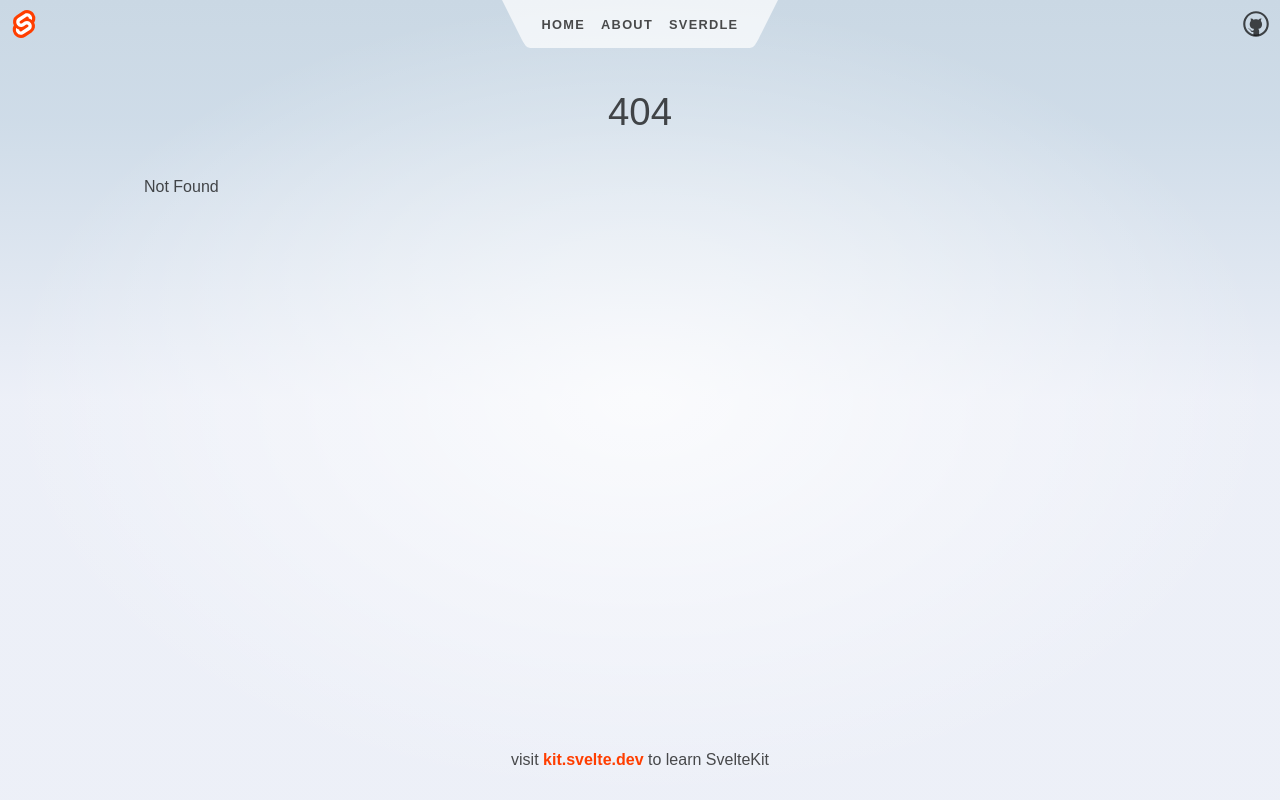
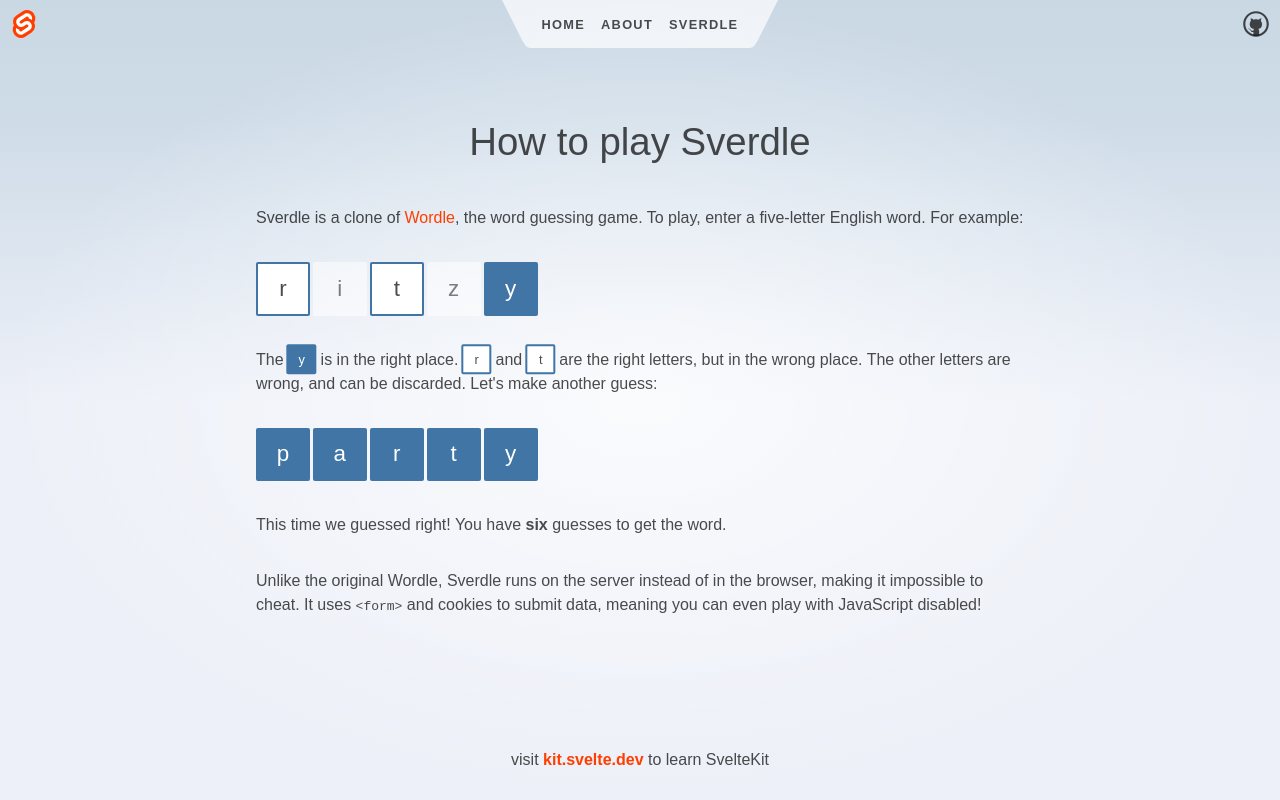
Before and after one commit to Kayden1412/Sverdle, a SvelteKit app: page /how-to-play in a window 1280 px wide. Before the commit this address had no page. Built offline with nearby package versions, Linux system fonts and the light colour scheme.

Commit message:
Add files via upload

```diff
--- /dev/null
+++ b/src/routes/how-to-play/+page.js
@@ -0,0 +1,9 @@
+import { dev } from '$app/environment';
+
+// we don't need any JS on this page, though we'll load
+// it in dev so that we get hot module replacement
+export const csr = dev;
+
+// since there's no dynamic data here, we can prerender
+// it so that it gets served as a static asset in production
+export const prerender = true;
--- /dev/null
+++ b/src/routes/how-to-play/+page.svelte
@@ -0,0 +1,95 @@
+<svelte:head>
+	<title>How to play Sverdle</title>
+	<meta name="description" content="How to play Sverdle" />
+</svelte:head>
+
+<div class="text-column">
+	<h1>How to play Sverdle</h1>
+
+	<p>
+		Sverdle is a clone of <a href="https://www.nytimes.com/games/wordle/index.html">Wordle</a>, the
+		word guessing game. To play, enter a five-letter English word. For example:
+	</p>
+
+	<div class="example">
+		<span class="close">r</span>
+		<span class="missing">i</span>
+		<span class="close">t</span>
+		<span class="missing">z</span>
+		<span class="exact">y</span>
+	</div>
+
+	<p>
+		The <span class="exact">y</span> is in the right place. <span class="close">r</span> and
+		<span class="close">t</span>
+		are the right letters, but in the wrong place. The other letters are wrong, and can be discarded.
+		Let's make another guess:
+	</p>
+
+	<div class="example">
+		<span class="exact">p</span>
+		<span class="exact">a</span>
+		<span class="exact">r</span>
+		<span class="exact">t</span>
+		<span class="exact">y</span>
+	</div>
+
+	<p>This time we guessed right! You have <strong>six</strong> guesses to get the word.</p>
+
+	<p>
+		Unlike the original Wordle, Sverdle runs on the server instead of in the browser, making it
+		impossible to cheat. It uses <code>&lt;form&gt;</code> and cookies to submit data, meaning you can
+		even play with JavaScript disabled!
+	</p>
+</div>
+
+<style>
+	span {
+		display: inline-flex;
+		justify-content: center;
+		align-items: center;
+		font-size: 0.8em;
+		width: 2.4em;
+		height: 2.4em;
+		background-color: white;
+		box-sizing: border-box;
+		border-radius: 2px;
+		border-width: 2px;
+		color: rgba(0, 0, 0, 0.7);
+	}
+
+	.missing {
+		background: rgba(255, 255, 255, 0.5);
+		color: rgba(0, 0, 0, 0.5);
+	}
+
+	.close {
+		border-style: solid;
+		border-color: var(--color-theme-2);
+	}
+
+	.exact {
+		background: var(--color-theme-2);
+		color: white;
+	}
+
+	.example {
+		display: flex;
+		justify-content: flex-start;
+		margin: 1rem 0;
+		gap: 0.2rem;
+	}
+
+	.example span {
+		font-size: 1.4rem;
+	}
+
+	p span {
+		position: relative;
+		border-width: 1px;
+		border-radius: 1px;
+		font-size: 0.4em;
+		transform: scale(2) translate(0, -10%);
+		margin: 0 1em;
+	}
+</style>
```
